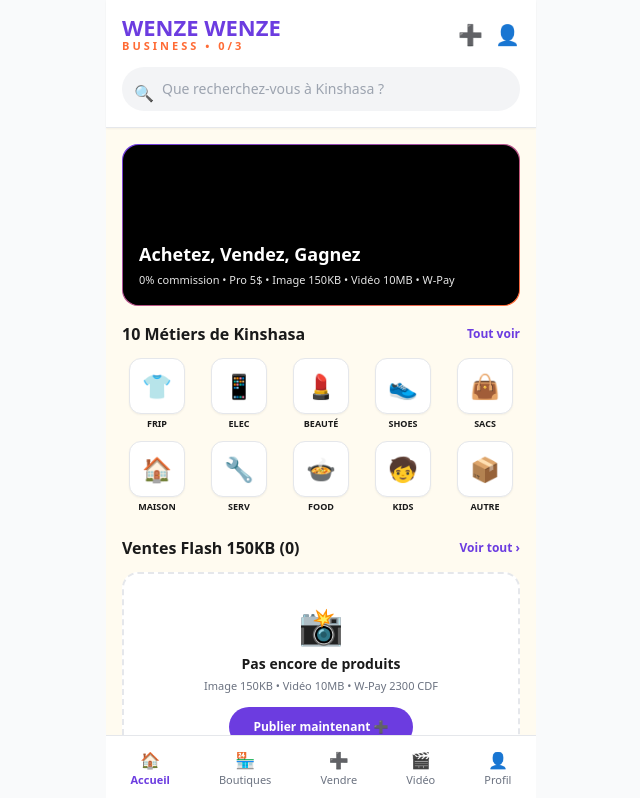
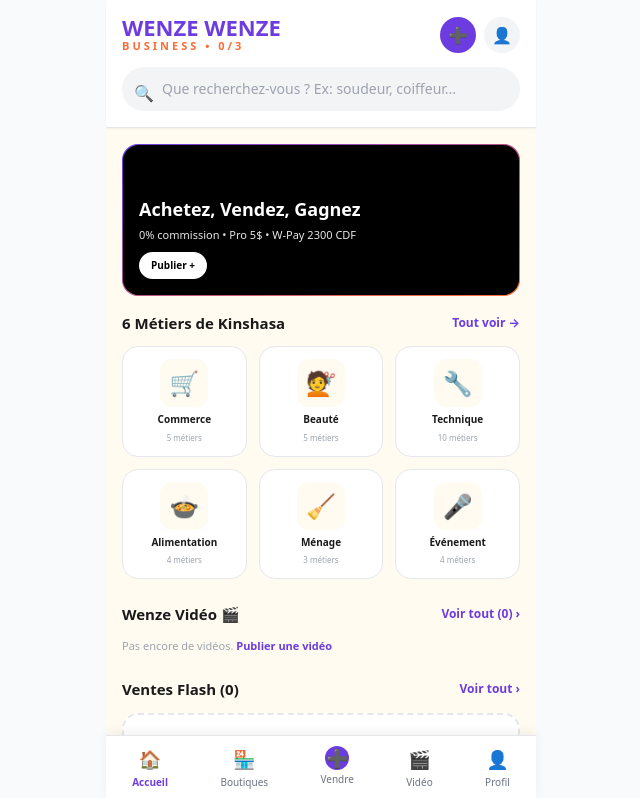
Before and after one commit to kongolokelvin47-cmd/Wenze-pwa, a Next.js app: page / in a window 1280 px wide. Shown: the top 798 px of the page, without its empty margins (319-959 px from the left). Built offline with nearby package versions, Linux system fonts and the light colour scheme.

Commit message:
Refactor categories and formulas, enhance search
Refactor categories and formulas handling, improve search functionality, and update UI elements.

```diff
--- a/app/page.tsx
+++ b/app/page.tsx
@@ -1,26 +1,17 @@
 "use client";
-import { useState, useEffect } from "react";
+import { useState, useEffect, useMemo } from "react";
 import Link from "next/link";
+import { CATEGORIES_WENZE } from "@/lib/categories";
 
-// ✅ FIX VERCEL - tout inline, plus de @/lib/categories qui plante
-const CATEGORIES_WENZE = [
-  { id: 'fripperie', titre: 'Fripperie', titreCourt: 'Frip', icon: '👕' },
-  { id: 'electronique', titre: 'Électronique', titreCourt: 'Elec', icon: '📱' },
-  { id: 'beaute', titre: 'Beauté', titreCourt: 'Beauté', icon: '💄' },
-  { id: 'chaussures', titre: 'Chaussures', titreCourt: 'Shoes', icon: '👟' },
-  { id: 'sacs', titre: 'Sacs', titreCourt: 'Sacs', icon: '👜' },
-  { id: 'maison', titre: 'Maison', titreCourt: 'Maison', icon: '🏠' },
-  { id: 'services', titre: 'Services', titreCourt: 'Serv', icon: '🔧' },
-  { id: 'alimentation', titre: 'Alimentation', titreCourt: 'Food', icon: '🍲' },
-  { id: 'enfants', titre: 'Enfants', titreCourt: 'Kids', icon: '🧒' },
-  { id: 'autres', titre: 'Autres', titreCourt: 'Autre', icon: '📦' },
-];
-
-const FORMULES = {
-  pro: { prix: 5, prixCDF: 11500 },
-  grossiste: { prix: 25, prixCDF: 57500 },
-};
-const TAUX_CDF = 2300;
+// Fallback si lib/paiement n'existe pas encore sur Vercel
+let FORMULES = { pro: { prix: 5, prixCDF: 11500 }, grossiste: { prix: 25, prixCDF: 57500 } };
+let TAUX_CDF = 2300;
+try {
+  // eslint-disable-next-line @typescript-eslint/no-require-imports
+  const paiement = require("@/lib/paiement");
+  FORMULES = paiement.FORMULES || FORMULES;
+  TAUX_CDF = paiement.TAUX_CDF || TAUX_CDF;
+} catch {}
 
 const cleanWhatsapp = (n: string) => (n || "").toString().replace(/[^0-9]/g, "");
 
@@ -32,122 +23,149 @@
     try {
       const list = JSON.parse(localStorage.getItem("wenze_annonces_list") || "[]");
       setAnnonces(list.reverse());
-    } catch {}
+    } catch {
+      setAnnonces([]);
+    }
   }, []);
 
   const getWaLink = (v: any) => {
-    const prixTxt = v.prixCDF || `${v.prix}$`;
-    const msg = `Bonjour ${v.user} 👋 Je viens de WENZE BUSINESS, je veux "${v.titre}" à ${prixTxt} - owner ${cleanWhatsapp(v.ownerWhatsapp||v.whatsapp).slice(-4)}`;
-    return `https://wa.me/${cleanWhatsapp(v.ownerWhatsapp||v.whatsapp)}?text=${encodeURIComponent(msg)}`;
+    const num = cleanWhatsapp(v.ownerWhatsapp || v.whatsapp);
+    if(!num) return "#";
+    const prixTxt = v.prixCDF ? `${v.prixCDF.toLocaleString()} CDF` : `${v.prix}$`;
+    const msg = `Bonjour ${v.user || 'vendeur'} 👋 Je viens de WENZE, je veux "${v.titre}" à ${prixTxt}`;
+    return `https://wa.me/${num}?text=${encodeURIComponent(msg)}`;
   };
 
-  const filteredCats = CATEGORIES_WENZE.filter(c =>
-    !search || c.titreCourt.toLowerCase().includes(search.toLowerCase()) || c.titre.toLowerCase().includes(search.toLowerCase())
+  const filteredData = useMemo(() => {
+    const q = search.toLowerCase().trim();
+    const cats = CATEGORIES_WENZE.filter(c =>
+      !q ||
+      c.titre.toLowerCase().includes(q) ||
+      c.titreCourt.toLowerCase().includes(q) ||
+      c.description.toLowerCase().includes(q) ||
+      c.activites.some(a => a.label.toLowerCase().includes(q))
     );
 
-  const filteredAnnonces = annonces.filter(a =>
-    !search || a.titre?.toLowerCase().includes(search.toLowerCase()) || a.description?.toLowerCase().includes(search.toLowerCase()) || a.categorie?.toLowerCase().includes(search.toLowerCase())
+    const ann = annonces.filter(a =>
+      !q ||
+      a.titre?.toLowerCase().includes(q) ||
+      a.description?.toLowerCase().includes(q) ||
+      a.categorie?.toLowerCase().includes(q) ||
+      a.user?.toLowerCase().includes(q)
     );
 
-  const flashAnnonces = filteredAnnonces.filter(a => a.typeMedia === "image" || a.photo).slice(0, 6);
-  const videoAnnonces = filteredAnnonces.filter(a => a.typeMedia === "video" || a.video).slice(0, 6);
+    return { cats, ann };
+  }, [search, annonces]);
+
+  const flashAnnonces = filteredData.ann.filter(a => a.typeMedia === "image" || a.photo).slice(0, 6);
+  const videoAnnonces = filteredData.ann.filter(a => a.typeMedia === "video" || a.video).slice(0, 6);
 
   return (
-    <div className="max-w-[430px] mx-auto bg-[#FFFBF0] min-h-screen pb-20">
+    <div className="max-w-[430px] mx-auto bg-[#FFFBF0] min-h-screen pb-24">
+      {/* HEADER - BOUTONS OK */}
       <header className="sticky top-0 bg-white z-20 p-4 border-b shadow-sm">
         <div className="flex justify-between items-center">
-          <div>
+          <Link href="/">
             <h1 className="text-[22px] font-black text-[#6C3CE0] leading-none">WENZE WENZE</h1>
             <p className="text-[11px] font-bold text-[#FF6B35] tracking-[3px]">BUSINESS • {annonces.length}/3</p>
-          </div>
-          <div className="flex gap-3 text-xl">
-            <Link href="/publier">➕</Link>
-            <Link href="/profil">👤</Link>
+          </Link>
+          <div className="flex gap-2">
+            <Link href="/publier" className="w-9 h-9 bg-[#6C3CE0] rounded-full flex items-center justify-center text-white font-bold">➕</Link>
+            <Link href="/profil" className="w-9 h-9 bg-gray-100 rounded-full flex items-center justify-center">👤</Link>
           </div>
         </div>
         <div className="mt-3 relative">
-          <input value={search} onChange={e => setSearch(e.target.value)} placeholder="Que recherchez-vous à Kinshasa ?" className="w-full bg-gray-100 rounded-full py-3 px-5 pl-10 text-sm outline-none focus:ring-2 focus:ring-[#6C3CE0]" />
+          <input value={search} onChange={e => setSearch(e.target.value)} placeholder="Que recherchez-vous ? Ex: soudeur, coiffeur..." className="w-full bg-gray-100 rounded-full py-3 px-5 pl-10 text-sm outline-none focus:ring-2 focus:ring-[#6C3CE0]" />
           <span className="absolute left-3 top-3.5">🔍</span>
+          {search && <button onClick={()=>setSearch("")} className="absolute right-3 top-3 text-gray-400">✕</button>}
         </div>
       </header>
 
+      {/* HERO */}
       <div className="m-4 rounded-2xl bg-gradient-to-br from-[#6C3CE0] to-[#FF6B35] p-[1px]">
-        <div className="bg-black rounded-2xl h-[160px] flex items-end p-4 relative overflow-hidden">
-          <div className="absolute inset-0 bg-gradient-to-t from-black/80 to-black/20" />
+        <div className="bg-black rounded-2xl h-[150px] flex items-end p-4 relative overflow-hidden">
+          <div className="absolute inset-0 bg-gradient-to-t from-black/80 to-black/10" />
           <div className="relative text-white z-10">
             <h2 className="font-bold text-[18px]">Achetez, Vendez, Gagnez</h2>
-            <p className="text-[11px] opacity-90 mt-1">0% commission • Pro {FORMULES.pro.prix}$ • Image 150KB • Vidéo 10MB • W-Pay</p>
+            <p className="text-[11px] opacity-90 mt-1">0% commission • Pro {FORMULES.pro.prix}$ • W-Pay {TAUX_CDF} CDF</p>
+            <Link href="/publier" className="mt-2 inline-block bg-white text-black text-[10px] font-bold px-3 py-1.5 rounded-full">Publier +</Link>
           </div>
         </div>
       </div>
 
+      {/* 6 METIERS - BOUTONS OK */}
       <section className="px-4">
         <div className="flex justify-between items-center mb-3">
-          <h3 className="font-bold">10 Métiers de Kinshasa</h3>
-          <Link href="/categories" className="text-[#6C3CE0] text-xs font-bold">Tout voir</Link>
+          <h3 className="font-bold text-[15px]">6 Métiers de Kinshasa</h3>
+          <Link href="/categories" className="text-[#6C3CE0] text-xs font-bold">Tout voir →</Link>
         </div>
-        <div className="grid grid-cols-5 gap-3">
-          {filteredCats.map(c => (
-            <Link key={c.id} href={`/categorie/${c.id}`} className="flex flex-col items-center gap-1 group">
-              <div className="w-14 h-14 rounded-xl bg-white border flex items-center justify-center text-2xl group-hover:bg-[#6C3CE0] group-hover:text-white transition shadow-sm">
+        <div className="grid grid-cols-3 gap-3">
+          {filteredData.cats.map(c => (
+            <Link key={c.id} href={`/categorie/${c.id}`} className="flex flex-col items-center gap-1.5 bg-white border rounded-2xl p-3 hover:border-[#6C3CE0] hover:shadow-md transition">
+              <div className="w-12 h-12 rounded-xl bg-[#FFFBF0] flex items-center justify-center text-2xl">
                 {c.icon}
               </div>
-              <span className="text-[9px] font-bold text-center leading-tight uppercase">{c.titreCourt}</span>
+              <span className="text-[10px] font-bold text-center leading-tight">{c.titreCourt}</span>
+              <span className="text-[8px] text-gray-400 text-center line-clamp-1">{c.activites.length} métiers</span>
             </Link>
           ))}
         </div>
+        {filteredData.cats.length === 0 && <p className="text-center text-xs text-gray-400 mt-4">Aucun métier trouvé pour "{search}"</p>}
       </section>
 
-      {videoAnnonces.length > 0 && (
+      {/* VIDEO - BOUTON VOIR TOUT OK */}
       <section className="px-4 mt-6">
         <div className="flex justify-between items-center">
-            <h3 className="font-bold">Wenze Vidéo 🎬 10MB</h3>
-            <Link href="/video" className="text-[#6C3CE0] text-xs font-bold">Voir tout ›</Link>
+          <h3 className="font-bold text-[15px]">Wenze Vidéo 🎬</h3>
+          <Link href="/video" className="text-[#6C3CE0] text-xs font-bold">Voir tout ({videoAnnonces.length}) ›</Link>
         </div>
-          <div className="flex gap-3 mt-3 overflow-x-auto pb-2 -mx-4 px-4">
+        {videoAnnonces.length > 0 ? (
+          <div className="flex gap-3 mt-3 overflow-x-auto pb-2 -mx-4 px-4 scrollbar-hide">
             {videoAnnonces.map((v) => (
-              <Link key={v.id} href="/video" className="min-w-[140px] w-[140px] relative rounded-xl overflow-hidden bg-black h-[200px] flex-shrink-0">
-                {v.video && <video src={v.video} className="w-full h-full object-cover" muted preload="metadata" />}
-                <div className="absolute bottom-0 left-0 right-0 bg-gradient-to-t from-black/80 p-2">
+              <Link key={v.id} href={`/produit/${v.id}`} className="min-w-[135px] w-[135px] relative rounded-xl overflow-hidden bg-black h-[190px] flex-shrink-0 group">
+                {v.video ? <video src={v.video} className="w-full h-full object-cover group-hover:scale-105 transition" muted preload="metadata" /> : <div className="w-full h-full flex items-center justify-center text-3xl">🎬</div>}
+                <div className="absolute bottom-0 left-0 right-0 bg-gradient-to-t from-black/90 to-transparent p-2 pt-6">
                   <p className="text-white text-[11px] font-bold truncate">{v.titre}</p>
-                  <p className="text-white/80 text-[10px]">🔒 {cleanWhatsapp(v.ownerWhatsapp||v.whatsapp).slice(-4)} • {v.prix}$</p>
+                  <p className="text-white/70 text-[9px]">🔒 {cleanWhatsapp(v.ownerWhatsapp||v.whatsapp).slice(-4)} • {v.prix}$</p>
                 </div>
-                <span className="absolute top-2 left-2 bg-[#FF6B35] text-white text-[8px] px-2 py-1 rounded-full font-bold">10MB</span>
+                <span className="absolute top-2 left-2 bg-red-500 text-white text-[8px] px-1.5 py-0.5 rounded-full font-bold">VIDEO</span>
               </Link>
             ))}
           </div>
+        ) : (
+          <div className="mt-3 text-[11px] text-gray-400">Pas encore de vidéos. <Link href="/publier" className="text-[#6C3CE0] font-bold">Publier une vidéo</Link></div>
+        )}
       </section>
-      )}
 
+      {/* VENTES FLASH - BOUTONS WHATSAPP OK */}
       <section className="px-4 mt-6">
         <div className="flex justify-between items-center">
-          <h3 className="font-bold">Ventes Flash 150KB ({filteredAnnonces.length})</h3>
+          <h3 className="font-bold text-[15px]">Ventes Flash ({filteredData.ann.length})</h3>
           <Link href="/ventes-flash" className="text-[#6C3CE0] text-xs font-bold">Voir tout ›</Link>
         </div>
 
         {flashAnnonces.length === 0 ? (
           <div className="mt-3 bg-white border-2 border-dashed rounded-2xl p-8 text-center">
             <p className="text-4xl">📸</p>
-            <p className="text-sm font-bold mt-2">Pas encore de produits</p>
-            <p className="text-[11px] text-gray-500 mt-1">Image 150KB • Vidéo 10MB • W-Pay {TAUX_CDF} CDF</p>
+            <p className="text-sm font-bold mt-2">{search ? `Pas de résultat pour "${search}"` : "Pas encore de produits"}</p>
+            <p className="text-[11px] text-gray-500 mt-1">Soudeur, coiffeur, tout travaux techniques...</p>
             <Link href="/publier" className="mt-3 inline-block bg-[#6C3CE0] text-white text-xs font-bold px-6 py-3 rounded-full">Publier maintenant ➕</Link>
           </div>
         ) : (
           <div className="grid grid-cols-2 gap-3 mt-3">
             {flashAnnonces.map((p) => {
-              const prixTxt = p.prixCDF || `${p.prix}$`;
+              const prixTxt = p.prixCDF ? `${p.prixCDF.toLocaleString()} CDF` : `${p.prix}$`;
               return (
-                <div key={p.id} className="border rounded-xl overflow-hidden bg-white shadow-sm flex flex-col">
-                  <div className="w-full aspect-[4/3] bg-white flex items-center justify-center overflow-hidden relative">
+                <div key={p.id} className="border rounded-2xl overflow-hidden bg-white shadow-sm flex flex-col hover:shadow-md transition">
+                  <Link href={`/produit/${p.id}`} className="w-full aspect-[4/3] bg-white flex items-center justify-center overflow-hidden relative">
                     {p.photo ? <img src={p.photo} alt={p.titre} className="max-w-full max-h-full object-contain" /> : <span className="text-3xl">📦</span>}
-                    <span className="absolute top-2 left-2 bg-[#FF6B35] text-white text-[9px] px-2 py-1 rounded-full font-bold">150KB</span>
                     <span className="absolute top-2 right-2 bg-black/70 text-white text-[8px] px-2 py-1 rounded-full">🔒 {cleanWhatsapp(p.ownerWhatsapp||p.whatsapp).slice(-4)}</span>
-                  </div>
-                  <div className="p-3">
-                    <p className="font-bold text-[#6C3CE0] text-sm truncate">{prixTxt}</p>
-                    <p className="text-[11px] font-semibold truncate">{p.titre}</p>
+                  </Link>
+                  <div className="p-2.5">
+                    <p className="font-bold text-[#6C3CE0] text-[13px] truncate">{prixTxt}</p>
+                    <Link href={`/produit/${p.id}`}><p className="text-[11px] font-semibold truncate hover:text-[#6C3CE0]">{p.titre}</p></Link>
                     <p className="text-[9px] text-gray-400 truncate">👤 {p.user} • {p.categorie}</p>
-                    <a href={getWaLink(p)} target="_blank" className="mt-2 w-full bg-[#00C950] text-white text-[11px] font-bold py-2 rounded-full flex justify-center">💬 WhatsApp</a>
+                    <a href={getWaLink(p)} target="_blank" rel="noopener noreferrer" className="mt-2 w-full bg-[#00C950] hover:bg-[#00b247] text-white text-[11px] font-bold py-2.5 rounded-full flex justify-center items-center gap-1">💬 WhatsApp</a>
                   </div>
                 </div>
               );
@@ -156,20 +174,22 @@
         )}
       </section>
 
-      <Link href="/portefeuille" className="m-4 bg-[#6C3CE0] rounded-xl p-4 text-white flex justify-between items-center">
+      {/* PRO BANNER - BOUTON OK */}
+      <Link href="/portefeuille" className="m-4 bg-[#6C3CE0] rounded-2xl p-4 text-white flex justify-between items-center hover:bg-[#5a32bd] transition">
         <div>
-          <h4 className="font-bold text-sm">Devenez Boutique Pro 👑</h4>
-          <p className="text-[11px] opacity-90">{FORMULES.pro.prix}$ / {FORMULES.pro.prixCDF.toLocaleString()} CDF - W-Pay - 0% commission</p>
+          <h4 className="font-bold text-[13px]">Devenez Boutique Pro 👑</h4>
+          <p className="text-[10px] opacity-90 mt-0.5">{FORMULES.pro.prix}$ / {FORMULES.pro.prixCDF.toLocaleString()} CDF - 0% commission</p>
         </div>
-        <span className="bg-[#FF6B35] text-white text-xs font-bold px-4 py-2 rounded-full">Pro {FORMULES.pro.prix}$</span>
+        <span className="bg-[#FF6B35] text-white text-xs font-bold px-4 py-2 rounded-full whitespace-nowrap">Pro {FORMULES.pro.prix}$</span>
       </Link>
 
-      <nav className="fixed bottom-0 max-w-[430px] w-full bg-white border-t flex justify-around py-3 text-[11px] z-30">
-        <span className="font-bold text-[#6C3CE0] flex flex-col items-center"><span className="text-base">🏠</span>Accueil</span>
-        <Link href="/boutiques" className="flex flex-col items-center text-gray-500"><span className="text-base">🏪</span>Boutiques</Link>
-        <Link href="/publier" className="flex flex-col items-center text-gray-500"><span className="text-base">➕</span>Vendre</Link>
-        <Link href="/video" className="flex flex-col items-center text-gray-500"><span className="text-base">🎬</span>Vidéo</Link>
-        <Link href="/profil" className="flex flex-col items-center text-gray-500"><span className="text-base">👤</span>Profil</Link>
+      {/* BOTTOM NAV - TOUS LES BOUTONS OK */}
+      <nav className="fixed bottom-0 max-w-[430px] w-full bg-white border-t flex justify-around py-2.5 text-[10px] z-30 shadow-[0_-4px_10px_rgba(0,0,0,0.05)]">
+        <Link href="/" className="font-bold text-[#6C3CE0] flex flex-col items-center gap-0.5"><span className="text-[18px]">🏠</span>Accueil</Link>
+        <Link href="/boutiques" className="flex flex-col items-center gap-0.5 text-gray-500 hover:text-[#6C3CE0]"><span className="text-[18px]">🏪</span>Boutiques</Link>
+        <Link href="/publier" className="flex flex-col items-center gap-0.5 text-gray-500 hover:text-[#6C3CE0]"><span className="text-[18px] bg-[#6C3CE0] text-white w-6 h-6 rounded-full flex items-center justify-center">➕</span>Vendre</Link>
+        <Link href="/video" className="flex flex-col items-center gap-0.5 text-gray-500 hover:text-[#6C3CE0]"><span className="text-[18px]">🎬</span>Vidéo</Link>
+        <Link href="/profil" className="flex flex-col items-center gap-0.5 text-gray-500 hover:text-[#6C3CE0]"><span className="text-[18px]">👤</span>Profil</Link>
       </nav>
     </div>
   );
```
Lines whose indentation alone changed are shown as unchanged.
